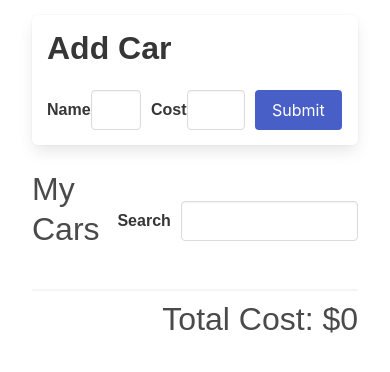
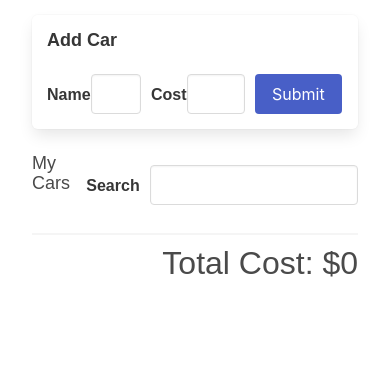
Before and after one commit to adenugbamichael/cars-redux, a React (Create React App) app: page / in a window 390 px wide. Shown: the top 372 px of the page. Built offline with nearby package versions, Linux system fonts and the light colour scheme; a web font is replaced by a local one.

Commit message:
fix font

```diff
--- a/src/index.css
+++ b/src/index.css
@@ -15,9 +15,38 @@ body {
   font-weight: normal;
   font-stretch: normal;
   font-size: 15px;
-  line-height: 24px;
+  line-height: 25px;
   font-family: "Martel Sans", sans-serif !important;
   font-feature-settings: normal;
   -webkit-font-smoothing: antialiased;
   -moz-osx-font-smoothing: grayscale;
 }
+
+h1,
+h2,
+h3,
+h4 {
+  font-size: 24px !important;
+
+  line-height: 25px !important;
+}
+@media (max-width: 1180px) {
+  h1,
+  h2,
+  h3,
+  h4 {
+    font-size: 24px !important;
+
+    line-height: 25px !important;
+  }
+}
+@media (max-width: 600px) {
+  h1,
+  h2,
+  h3,
+  h4 {
+    font-size: 18px !important;
+
+    line-height: 20px !important;
+  }
+}
```
Also changed, not shown: src/index.js (+10 -10 lines).
